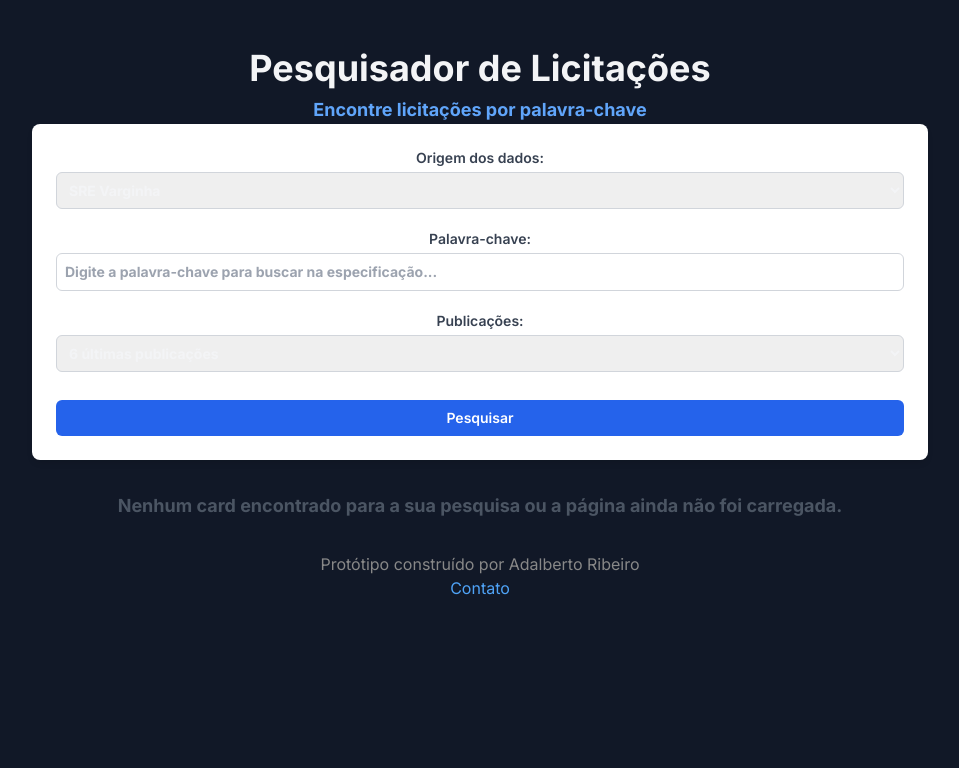
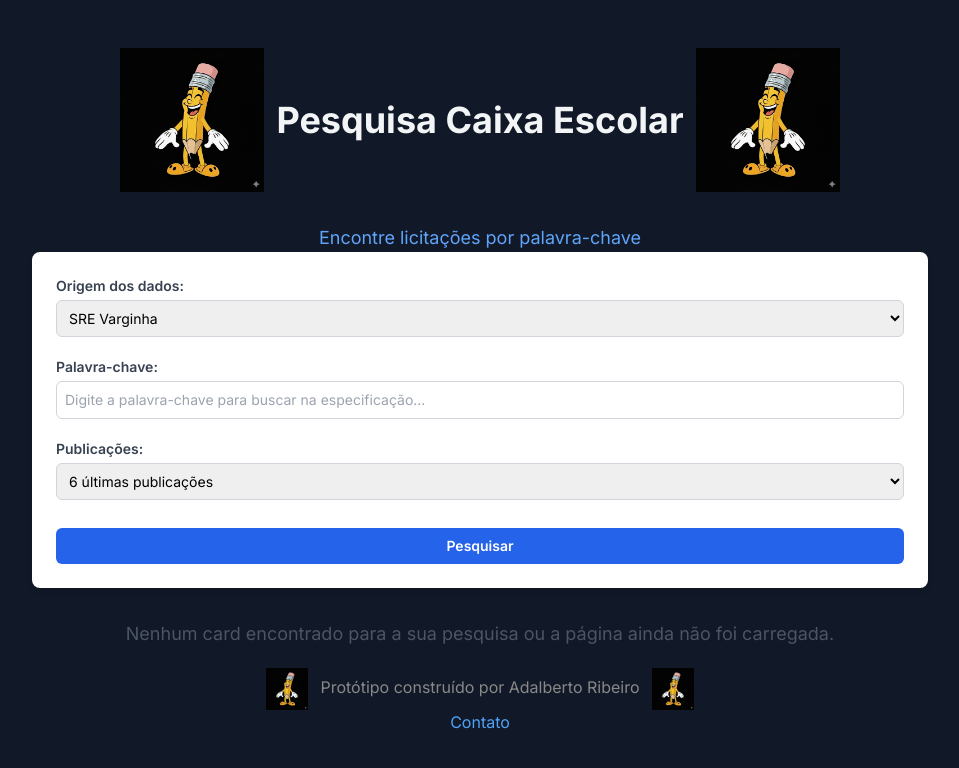
Before and after one commit to Beto1821/app_pesquisa_licitacoes, a Flask app: page / in a window 1280 px wide. Shown: the top 768 px of the page, without its empty margins (160-1119 px from the left). Run offline with Flask 3, Linux system fonts and the light colour scheme; some libraries are stand-ins or nearby versions.

Commit message:
feat png lapis

```diff
--- a/templates/index.html
+++ b/templates/index.html
@@ -3,7 +3,7 @@
 <head>
     <meta charset="UTF-8">
     <meta name="viewport" content="width=device-width, initial-scale=1.0">
-    <title>Pesquisar Licitações</title>
+    <title>Pesquisa Caixa Escolar</title>
     <script src="https://cdn.tailwindcss.com"></script>
     <link href="https://fonts.googleapis.com/css2?family=Inter:wght@400;500;600;700&display=swap" rel="stylesheet">
         <script>
@@ -132,10 +132,12 @@
         </div>
     </div>
     <div class="max-w-4xl mx-auto">
-        <h1 class="text-3xl sm:text-4xl font-extrabold text-center text-gray-100 mb-8 mt-4">
-            Pesquisador de Licitações
-        <br>
-        <span class="block text-lg text-blue-400 mt-2">Encontre licitações por palavra-chave</span>
+        <h1 class="text-3xl sm:text-4xl font-extrabold text-center text-gray-100 mb-8 mt-4 flex items-center justify-center gap-3">
+            <img src="/static/lapis.png" alt="Lápis" style="height:4em; width:auto; display:inline; vertical-align:middle;"/>
+            <span>Pesquisa Caixa Escolar</span>
+            <img src="/static/lapis.png" alt="Lápis" style="height:4em; width:auto; display:inline; vertical-align:middle;"/>
+        </h1>
+        <span class="block text-lg text-blue-400 mt-2 text-center">Encontre licitações por palavra-chave</span>
         <div class="search-form">
             <form method="POST" action="{{ url_for(site_select or 'varginha') }}" class="flex flex-col gap-3 items-stretch">
                 <div class="flex flex-col mb-2">
@@ -214,7 +216,10 @@
         {% endif %}
     </div>
     <footer style="text-align: center; margin-top: 20px; color: #888;">
-        Protótipo construído por Adalberto Ribeiro <br>
+        <img src="/static/lapis.png" alt="Lápis" style="height:2.6em; width:auto; display:inline; vertical-align:middle; margin-right:0.5em;"/>
+        Protótipo construído por Adalberto Ribeiro
+        <img src="/static/lapis.png" alt="Lápis" style="height:2.6em; width:auto; display:inline; vertical-align:middle; margin-left:0.5em;"/>
+        <br>
         <a href="https://www.linkedin.com/in/adalberto-ramos-ribeiro-344092107/" target="_blank" style="color:#4fa3f7">Contato</a>
     </footer>
 </body>
```
Also changed, not shown: static/lapis.png (added).
